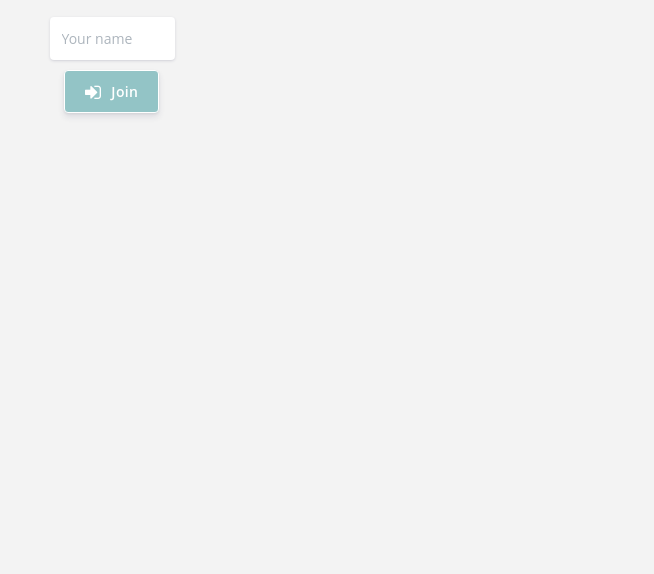
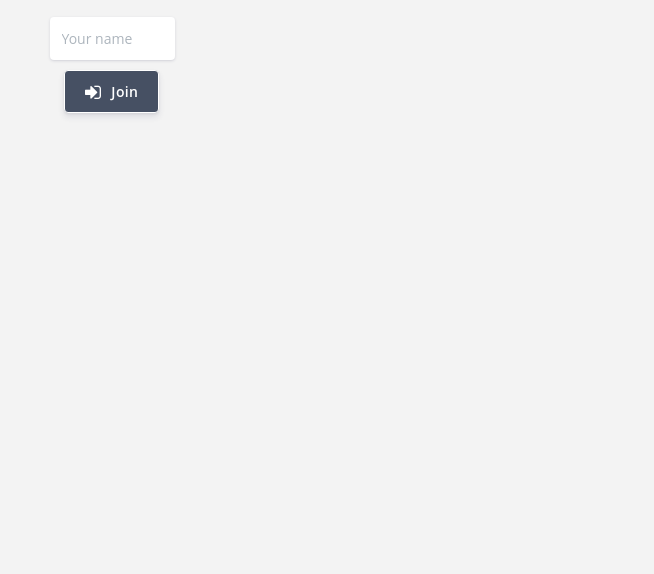
Before and after one commit to Mirobit/topf-game, a website: page frontend/index.html in a window 1280 px wide. Shown: the part 178-752 px from the top of the page, without its empty margins (528-1182 px from the left). Drawn offline with Linux system fonts and the light colour scheme; files that its build step writes are made by us from their sources; files whose address does not match are found by name.

Commit message:
Add new button style

```diff
--- a/frontend/assets/css/styles.css
+++ b/frontend/assets/css/styles.css
@@ -125,7 +125,19 @@ body {
   background-color: #83afb1;
   border-color: #fff;
 }
-.btn-outline-main {
+
+.btn-main-alt {
+  color: #fff;
+  background-color: #465063;
+  border-color: #fff;
+  box-shadow: 0 4px 6px rgba(50, 50, 93, 0.11), 0 1px 3px rgba(0, 0, 0, 0.08);
+}
+.btn-main-alt:hover {
+  color: #fff;
+  background-color: #616e89;
+  border-color: #fff;
+}
+/* .btn-outline-main {
   background-color: white;
   color: #93c4c6;
   border-color: #93c4c6;
@@ -138,4 +150,4 @@ body {
 .btn-outline-main:focus,
 .btn-outline-main.focus {
   box-shadow: 0 0 0 0 rgba(94, 114, 228, 0.5);
-}
+} */
--- a/frontend/index.html
+++ b/frontend/index.html
@@ -197,7 +197,11 @@
               />
             </div>
             <div class="center-h">
-              <button type="button" class="btn btn-main" id="joinGameButton">
+              <button
+                type="button"
+                class="btn btn-main-alt"
+                id="joinGameButton"
+              >
                 <i class="fa fa-sign-in fa-lg" style="margin-right: 10px"></i
                 >Join
               </button>
```
